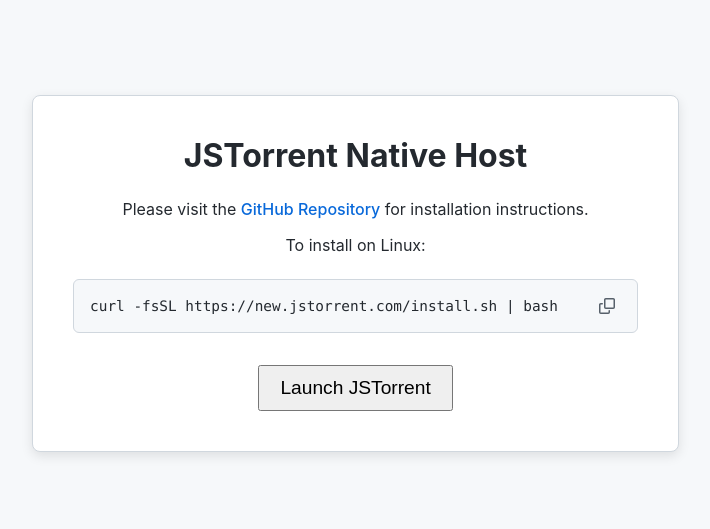
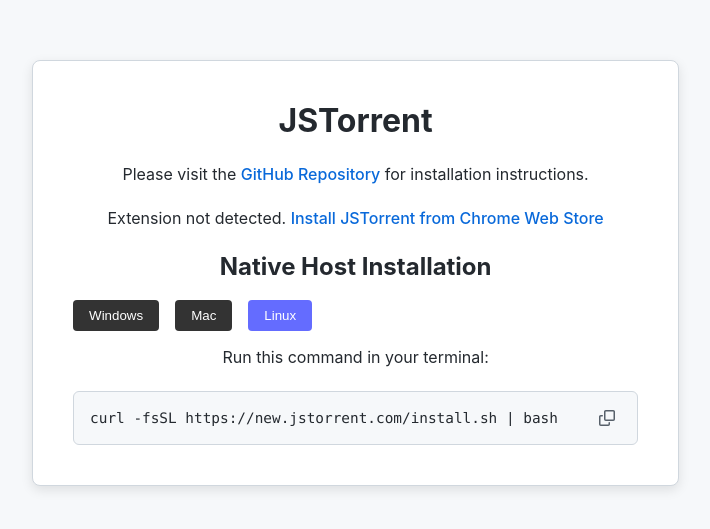
Before and after one commit to kzahel/jstorrent, a React (Vite) app in the folder website/: page / in a window 1280 px wide. Shown: the part 127-656 px from the top of the page, without its empty margins (294-1004 px from the left). Built offline with nearby package versions, Linux system fonts and the light colour scheme.

Commit message:
tweak home page and ping response

```diff
--- a/website/src/App.tsx
+++ b/website/src/App.tsx
@@ -1,7 +1,52 @@
-import { useState } from 'react'
+import { useState, useEffect } from 'react'
+
+const EXTENSION_ID = 'dbokmlpefliilbjldladbimlcfgbolhk' // Local ID
+const WEBSTORE_URL = `https://chromewebstore.google.com/detail/jstorrent/${EXTENSION_ID}`
+
+// will be annoying to have to update this?
+const TAG = 'v0.1.1'
+
+const WINDOWS_INSTALLER = `https://github.com/kzahel/jstorrent/releases/download/native-${TAG}/jstorrent-native-host-install-windows-x86_64.exe`
+const MACOS_INSTALLER = `https://github.com/kzahel/jstorrent/releases/download/native-${TAG}/jstorrent-native-host-install-macos-x86_64.pkg`
+
+type Platform = 'windows' | 'mac' | 'linux'
+
+function detectPlatform(): Platform {
+  const ua = navigator.userAgent.toLowerCase()
+  if (ua.includes('win')) return 'windows'
+  if (ua.includes('mac')) return 'mac'
+  return 'linux'
+}
 
 function App() {
   const [copied, setCopied] = useState(false)
+  const [extensionInstalled, setExtensionInstalled] = useState<boolean | null>(null)
+  const [selectedPlatform, setSelectedPlatform] = useState<Platform>(detectPlatform)
+
+  useEffect(() => {
+    // Check if extension is installed by trying to message it
+    const checkExtension = () => {
+      try {
+        // @ts-expect-error - chrome is not defined in standard web types
+        if (window.chrome && window.chrome.runtime) {
+          // @ts-expect-error - sendMessage is valid
+          window.chrome.runtime.sendMessage(EXTENSION_ID, { type: 'ping' }, (response: unknown) => {
+            // @ts-expect-error - lastError is valid
+            if (window.chrome.runtime.lastError) {
+              setExtensionInstalled(false)
+            } else {
+              setExtensionInstalled(!!response)
+            }
+          })
+        } else {
+          setExtensionInstalled(false)
+        }
+      } catch {
+        setExtensionInstalled(false)
+      }
+    }
+    checkExtension()
+  }, [])
 
   const copyToClipboard = () => {
     const command = 'curl -fsSL https://new.jstorrent.com/install.sh | bash'
@@ -12,12 +57,11 @@
   }
 
   const handleLaunch = async () => {
-    const EXTENSION_ID = 'dbokmlpefliilbjldladbimlcfgbolhk' // Local ID
     try {
       // @ts-expect-error - chrome is not defined in standard web types
       if (window.chrome && window.chrome.runtime) {
         // @ts-expect-error - sendMessage is valid
-        window.chrome.runtime.sendMessage(EXTENSION_ID, { type: 'launch-ping' }, (response) => {
+        window.chrome.runtime.sendMessage(EXTENSION_ID, { type: 'launch-ping' }, (response: unknown) => {
           console.log('Extension response:', response)
         })
       } else {
@@ -30,13 +74,122 @@
 
   return (
     <div className="container">
-      <h1>JSTorrent Native Host</h1>
+      <h1>JSTorrent</h1>
       <p>
         Please visit the{' '}
-        <a href="https://github.com/kzahel/jstorrent-monorepo/releases">GitHub Repository</a> for
+        <a href="https://github.com/kzahel/jstorrent">GitHub Repository</a> for
         installation instructions.
       </p>
-      <p>To install on Linux:</p>
+
+      {/* Extension status */}
+      <div style={{ marginTop: '1.5rem', marginBottom: '1.5rem' }}>
+        {extensionInstalled === true ? (
+          <div style={{ display: 'flex', alignItems: 'center', gap: '1rem', flexWrap: 'wrap' }}>
+            <span style={{ color: '#4caf50', fontWeight: 'bold' }}>✓ JSTorrent is installed</span>
+            <button onClick={handleLaunch} style={{ padding: '10px 20px', fontSize: '1.2rem' }}>
+              Launch JSTorrent
+            </button>
+          </div>
+        ) : extensionInstalled === false ? (
+          <div>
+            <p style={{ marginBottom: '0.5rem' }}>
+              Extension not detected.{' '}
+              <a href={WEBSTORE_URL} target="_blank" rel="noopener noreferrer">
+                Install JSTorrent from Chrome Web Store
+              </a>
+            </p>
+          </div>
+        ) : (
+          <p style={{ color: '#888' }}>Checking extension status...</p>
+        )}
+      </div>
+
+      {/* Platform tabs */}
+      <h2>Native Host Installation</h2>
+      <div style={{ display: 'flex', gap: '1rem', marginBottom: '1rem' }}>
+        <button
+          onClick={() => setSelectedPlatform('windows')}
+          style={{
+            padding: '8px 16px',
+            background: selectedPlatform === 'windows' ? '#646cff' : '#333',
+            border: 'none',
+            borderRadius: '4px',
+            color: 'white',
+            cursor: 'pointer',
+          }}
+        >
+          Windows
+        </button>
+        <button
+          onClick={() => setSelectedPlatform('mac')}
+          style={{
+            padding: '8px 16px',
+            background: selectedPlatform === 'mac' ? '#646cff' : '#333',
+            border: 'none',
+            borderRadius: '4px',
+            color: 'white',
+            cursor: 'pointer',
+          }}
+        >
+          Mac
+        </button>
+        <button
+          onClick={() => setSelectedPlatform('linux')}
+          style={{
+            padding: '8px 16px',
+            background: selectedPlatform === 'linux' ? '#646cff' : '#333',
+            border: 'none',
+            borderRadius: '4px',
+            color: 'white',
+            cursor: 'pointer',
+          }}
+        >
+          Linux
+        </button>
+      </div>
+
+      {/* Platform-specific instructions */}
+      {selectedPlatform === 'windows' && (
+        <div>
+          <p>Download and run the Windows installer:</p>
+          <a
+            href={WINDOWS_INSTALLER}
+            style={{
+              display: 'inline-block',
+              padding: '10px 20px',
+              background: '#646cff',
+              color: 'white',
+              textDecoration: 'none',
+              borderRadius: '4px',
+            }}
+          >
+            Download Windows Installer (.exe)
+          </a>
+        </div>
+      )}
+
+      {selectedPlatform === 'mac' && (
+        <div>
+          <p>Download and run the macOS installer:</p>
+          <a
+            href={MACOS_INSTALLER}
+            style={{
+              display: 'inline-block',
+              padding: '10px 20px',
+              background: '#646cff',
+              color: 'white',
+              textDecoration: 'none',
+              borderRadius: '4px',
+            }}
+          >
+            Download macOS Installer (.pkg)
+          </a>
+        </div>
+      )}
+
+      {selectedPlatform === 'linux' && (
+        <div>
+          <p>Run this command in your terminal:</p>
           <div className="command-box">
             <code>curl -fsSL https://new.jstorrent.com/install.sh | bash</code>
             <button className="copy-btn" onClick={copyToClipboard} aria-label="Copy to clipboard">
@@ -51,12 +204,8 @@
             </button>
             {copied && <div className="tooltip show">Copied!</div>}
           </div>
-
-      <div style={{ marginTop: '2rem' }}>
-        <button onClick={handleLaunch} style={{ padding: '10px 20px', fontSize: '1.2rem' }}>
-          Launch JSTorrent
-        </button>
         </div>
+      )}
     </div>
   )
 }
```
Also changed, not shown: website/public/launch.html (+61 -5 lines), 1 other file (tests, documents, lock files or other folders). Lines whose indentation alone changed are shown as unchanged.
